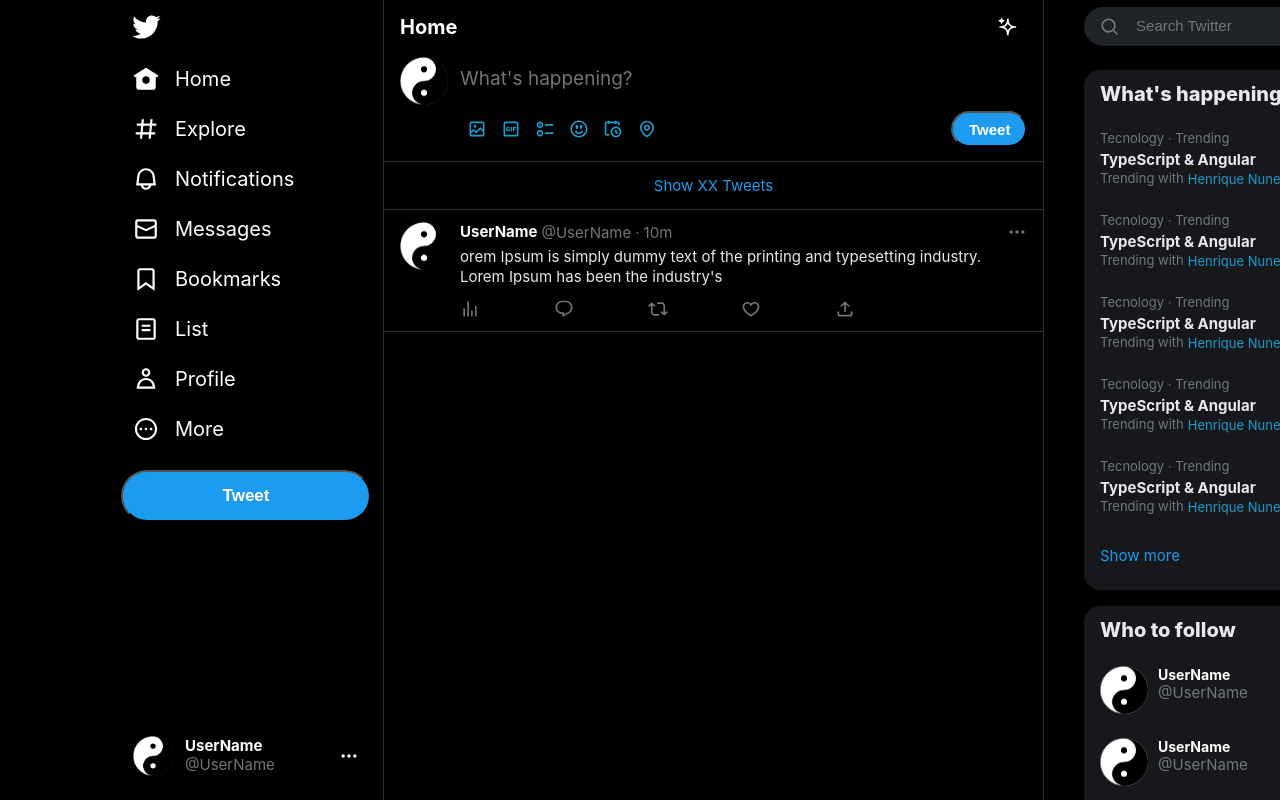
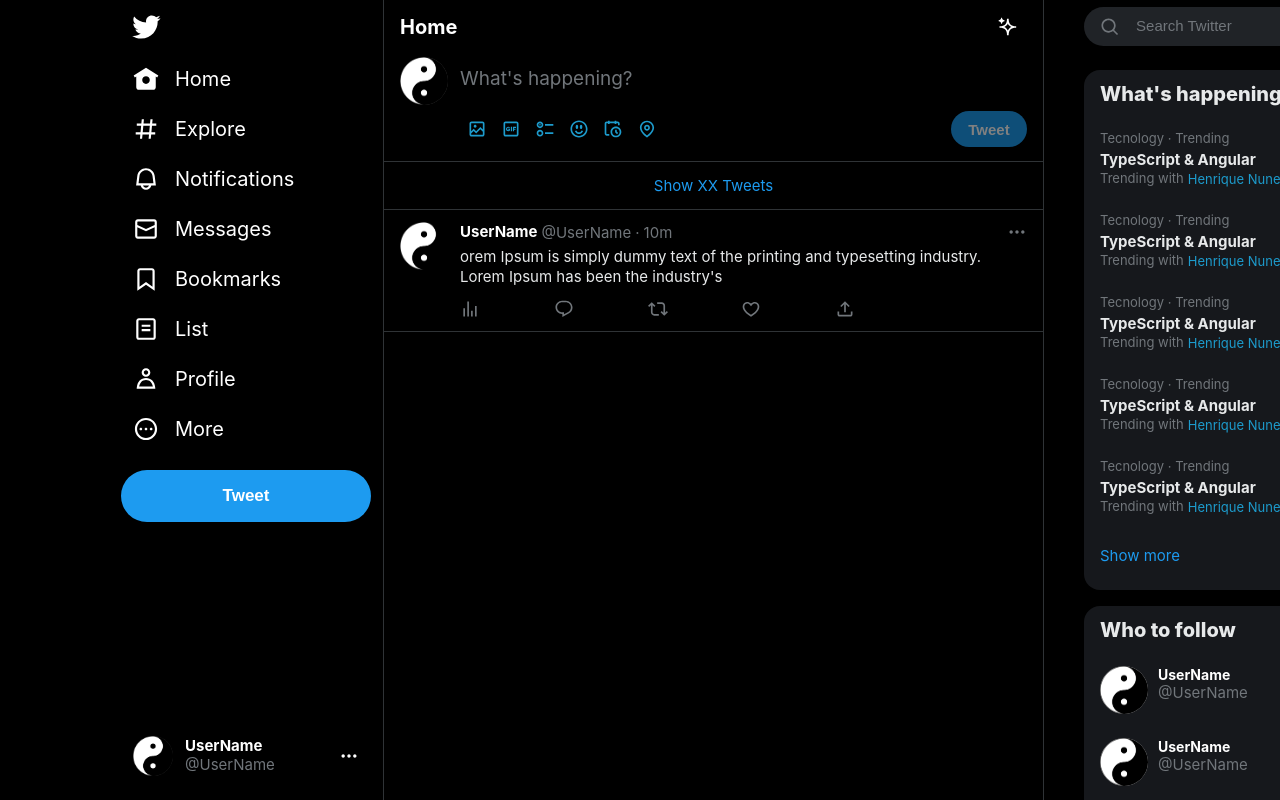
Before and after one commit to hnunezz/TwitterClone-FrontEnd, an Angular app: page /home in a window 1280 px wide. Shown: the top 800 px of the page. Built offline with nearby package versions, Linux system fonts and the light colour scheme.

Commit message:
Feat: Init implements timeline

```diff
--- a/src/app/features/home/components/twitter-main/twitter-main.component.html
+++ b/src/app/features/home/components/twitter-main/twitter-main.component.html
@@ -16,7 +16,11 @@
         </figure>
 
         <div class="section-new-tweets">
-          <input type="text" placeholder="What's happening?">
+          <input
+            type="text"
+            placeholder="What's happening?"
+            [(ngModel)]="tweetText"
+          >
           <aside>
             <ul>
               <li *ngFor="let items of actionItems">
@@ -24,7 +28,7 @@
               </li>
             </ul>
 
-            <twitter-button></twitter-button>
+            <twitter-button [tweetText]="tweetText" [disable]="hasTweetText"></twitter-button>
           </aside>
         </div>
       </div>
--- a/src/app/features/home/components/twitter-main/twitter-main.component.ts
+++ b/src/app/features/home/components/twitter-main/twitter-main.component.ts
@@ -1,4 +1,5 @@
 import { Component, OnInit } from '@angular/core';
+
 
 @Component({
   selector: 'app-twitter-main',
@@ -7,14 +8,23 @@ import { Component, OnInit } from '@angular/core';
 })
 export class TwitterMainComponent implements OnInit {
   public actionItems: Array<string>;
+  public tweetText: string;
 
-  constructor() { this.actionItems = new Array<string>(); }
+  public get hasTweetText(): boolean {
+    return this.tweetText == '';
+  }
+
+  constructor() {
+    this.actionItems = new Array<string>();
+    this.tweetText = '';
+
+  }
 
   ngOnInit() { this.setActionItems(); }
 
   private setActionItems(): void {
     const sourcePattern = 'assets/images/svg/twitter-main/actions';
-    const Items = ['new-img', 'new-gif', 'new-topic','new-emote', 'new-calendar', 'location'];
+    const Items = ['new-img', 'new-gif', 'new-topic', 'new-emote', 'new-calendar', 'location'];
 
     Items.forEach(item => {
       this.actionItems.push(`${sourcePattern}/${item.toLowerCase()}.svg#${item}`);
--- a/src/app/features/home/components/twitter-main/twitter-main.module.ts
+++ b/src/app/features/home/components/twitter-main/twitter-main.module.ts
@@ -1,5 +1,6 @@
 import { CommonModule } from '@angular/common';
 import { CUSTOM_ELEMENTS_SCHEMA, NgModule } from '@angular/core';
+import { FormsModule } from '@angular/forms';
 
 import { SharedModule } from 'src/app/shared/shared.module';
 import { TrendingComponent } from './trending/trending.component';
@@ -16,7 +17,8 @@ import { TwitterTimelineComponent } from './twitter-timeline/twitter-timeline.co
   ],
   imports: [
     CommonModule,
-    SharedModule
+    SharedModule,
+    FormsModule
   ],
   exports: [
     TwitterMainComponent
--- a/src/app/shared/components/twitter-button/twitter-button.component.html
+++ b/src/app/shared/components/twitter-button/twitter-button.component.html
@@ -1,3 +1,6 @@
-<button class="btn-{{size}} btn-{{color}}">
-  <p>{{label}}</p>
+<button
+  class="btn-{{ size }} btn-{{ color }}"
+  [disabled]="disable"
+>
+  <p>{{ label }}</p>
 </button>
--- a/src/app/shared/components/twitter-button/twitter-button.component.ts
+++ b/src/app/shared/components/twitter-button/twitter-button.component.ts
@@ -10,6 +10,7 @@ export class TwitterButtonComponent {
   @Input() size: string = 'xs'; // || xl
   @Input() color: string = 'primary';
   @Input() label: string = 'Tweet';
+  @Input() disable: boolean = false;
 
   constructor() { }
 }
--- a/src/assets/base/base.scss
+++ b/src/assets/base/base.scss
@@ -29,3 +29,7 @@ ul {
   margin: 0;
   padding: 0;
 }
+
+button {
+  border: 0;
+}
--- a/src/assets/layout/button.scss
+++ b/src/assets/layout/button.scss
@@ -54,4 +54,10 @@ button {
       cursor: pointer;
     }
   }
+
+  &:disabled {
+    opacity: 0.5;
+    cursor: default !important;
+    pointer-events: none;
+  }
 }
```
